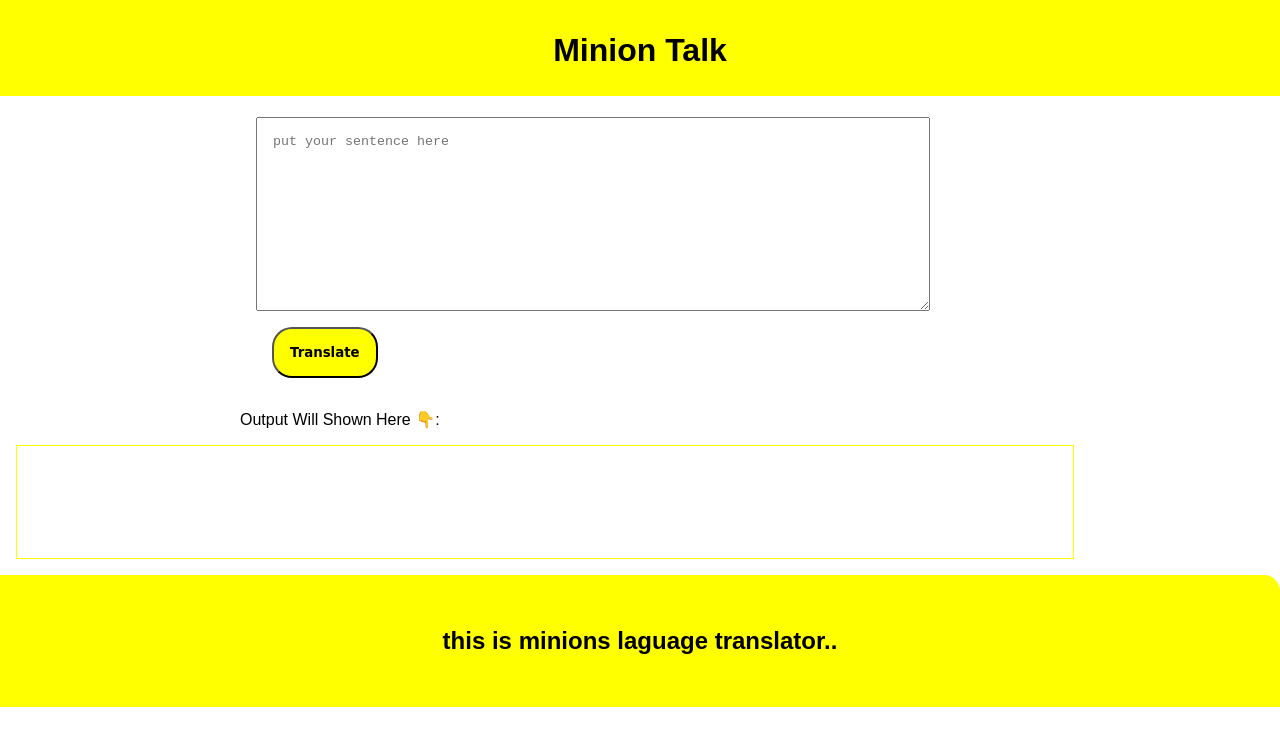
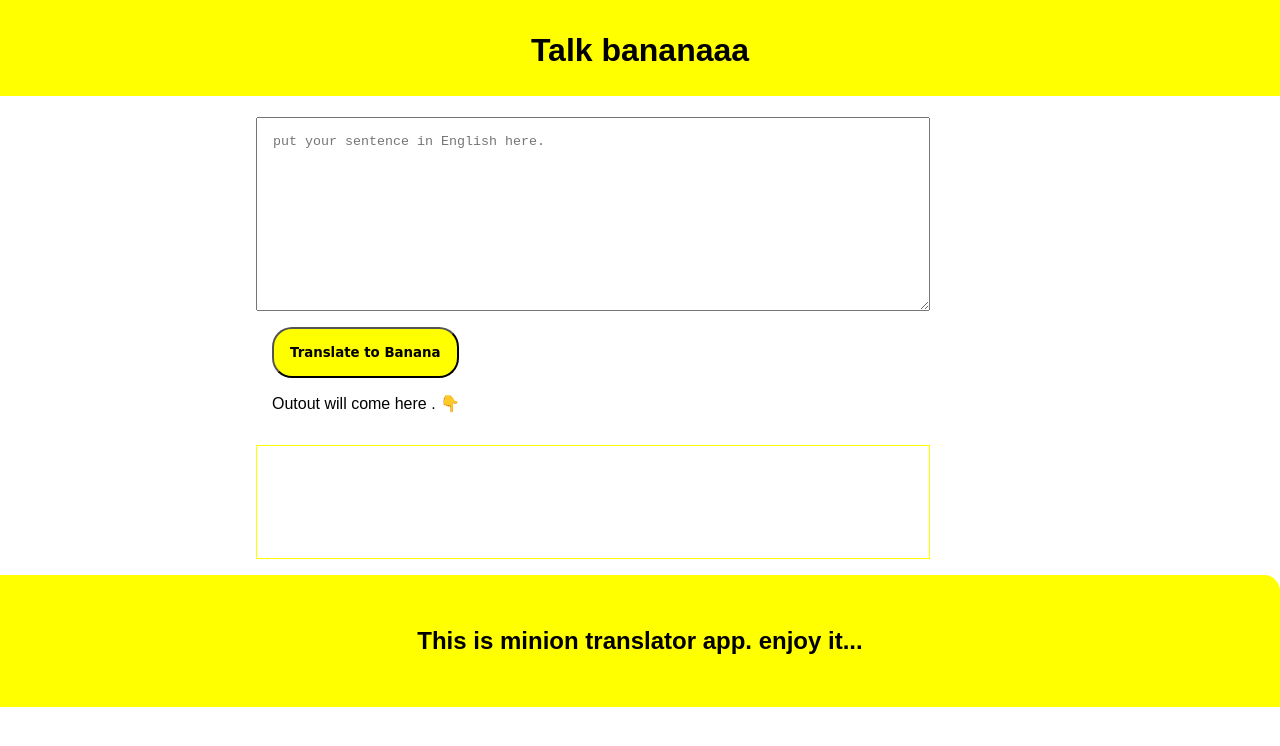
Before and after one commit to krishkprawat/banana-talk, a plain HTML site: page index.html in a window 1280 px wide. Drawn offline with Linux system fonts and the light colour scheme.

Commit message:
style change

```diff
--- a/index.html
+++ b/index.html
@@ -9,23 +9,28 @@
 </head>
 
 <body>
-    <h1 class="head">  Minion Talk </h1>
-
+</head>
+<body>
+    <h1 class="head">Talk bananaaa</h1>
     <div class="container">
         <textarea id="txt-input"
-        placeholder="put your sentence here"></textarea>
-        <button id="btn-translate"> Translate </button>
+        placeholder="put your sentence in English here."></textarea>
 
-         <div class="output-hd"> </div> Output Will Shown Here  👇: </div>
-         <div id="output"> </div>
+        <button id="btn-translate">Translate to Banana</button>
+
+        <div class="output-hd">Outout will come here . 👇</div>
+
+        <div id="output">
+
+        </div>
+    </div>
+
+    <footer class="footer">
+        <h2> This is minion translator app. enjoy it...</h2>
+
+    </footer>
 
 
-    </div>
-
-<footer class="footer">
-    <h2> this is minions laguage translator..</h2>
-</footer>
-
-<script src="app.js" type="text/javascript"> </script>
+    <script src="app.js" type="text/javascript"></script>
 </body>
 </html>
```
